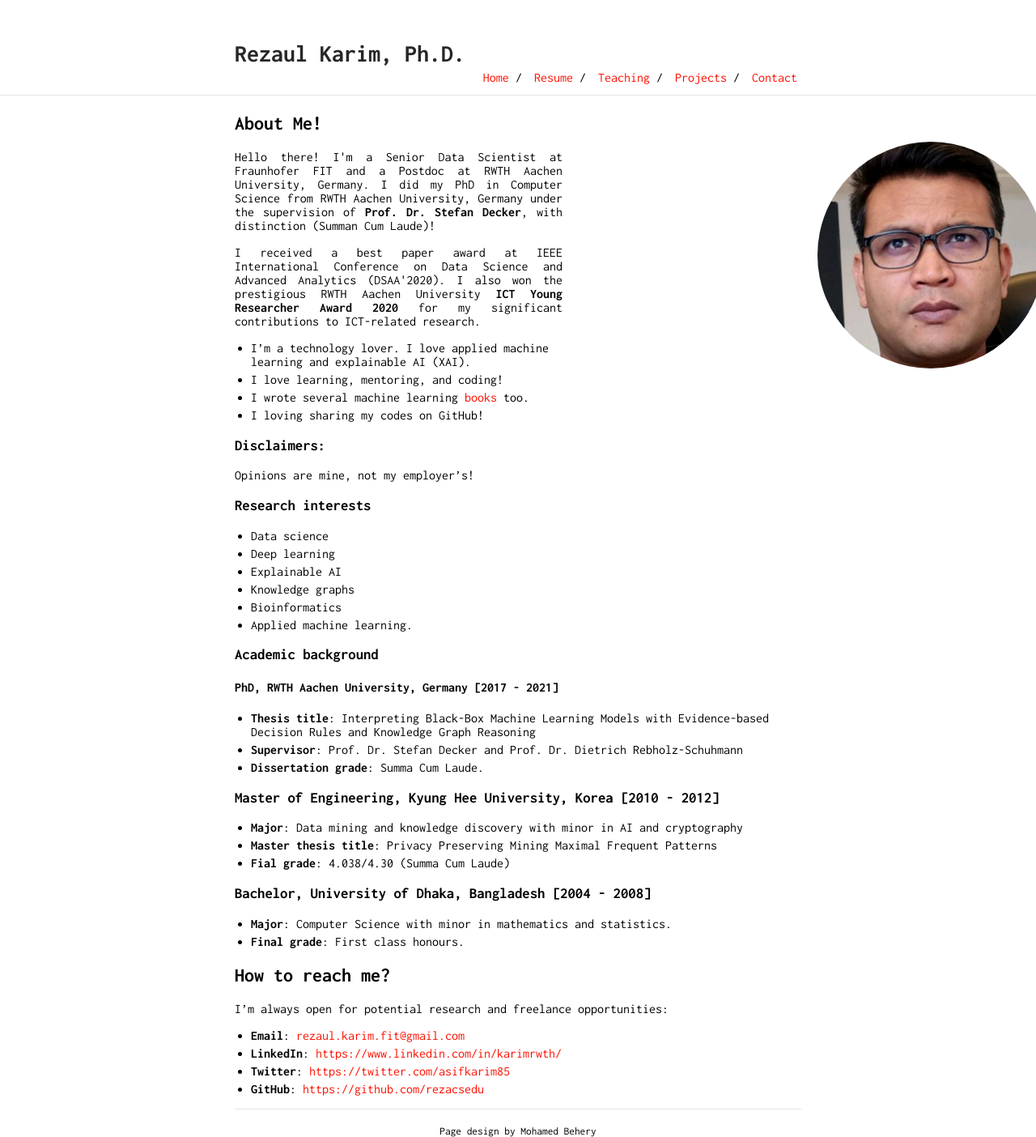
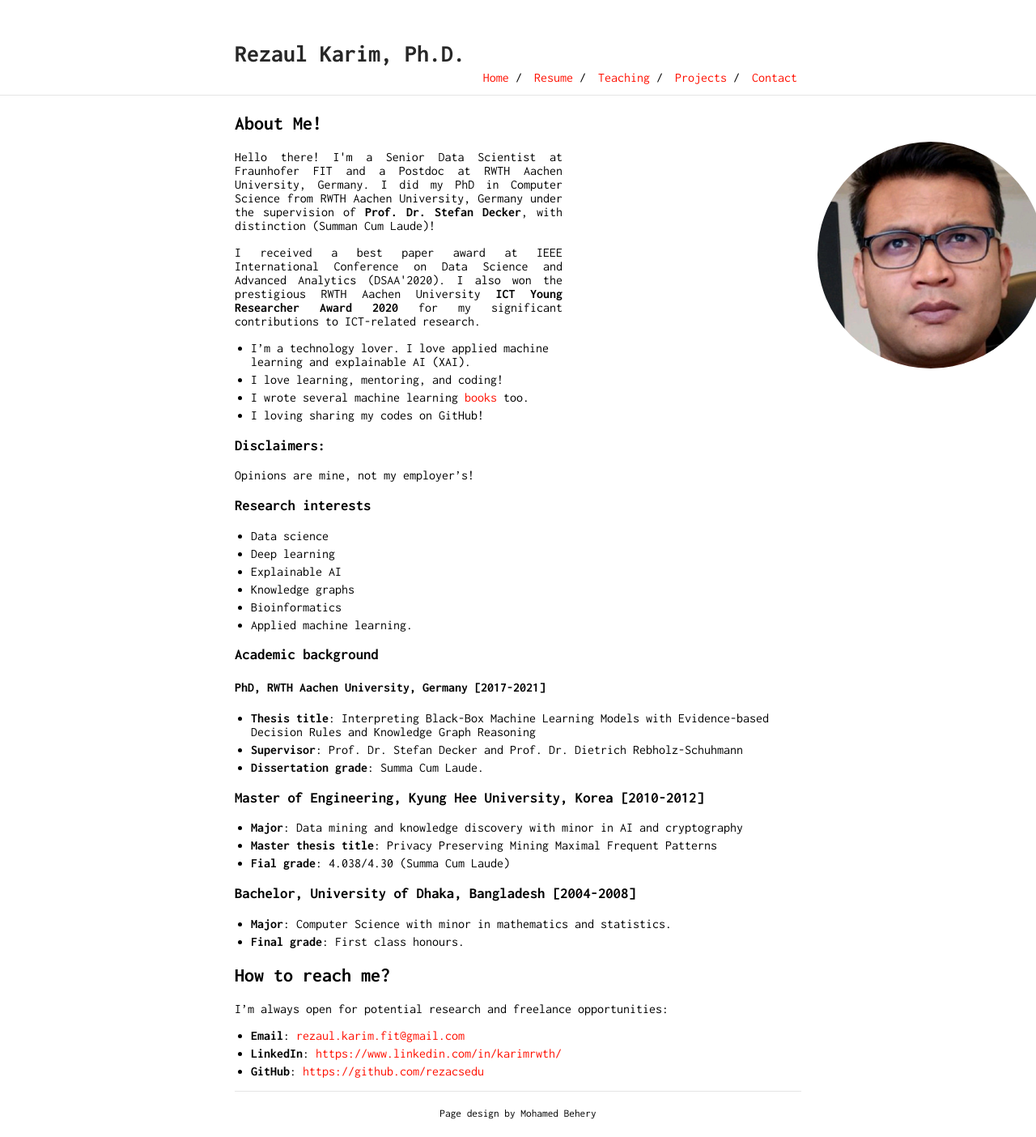
Before and after one commit to rezacsedu/rezacsedu.github.io, a Jekyll site: the page built from index.md, in a window 1280 px wide. Shown: the whole page at 81% size. Built offline with Jekyll 4.4.1, drawn with Linux system fonts in a browser that asks for light colours; our own code applies the rules of GitHub Pages for plain Markdown files; after the commit the page ends 1382 px from its top, so only the background shows below that.

Commit message:
Update index.md

```diff
--- a/index.md
+++ b/index.md
@@ -25,17 +25,17 @@ Opinions are mine, not my employer's!
 
 ### Academic background
 
-#### PhD, RWTH Aachen University, Germany [2017 - 2021]
+#### PhD, RWTH Aachen University, Germany [2017-2021]
 - **Thesis title**: Interpreting Black-Box Machine Learning Models with Evidence-based Decision Rules and Knowledge Graph Reasoning
 - **Supervisor**: Prof. Dr. Stefan Decker and Prof. Dr. Dietrich Rebholz-Schuhmann
 - **Dissertation grade**: Summa Cum Laude.
 
-### Master of Engineering, Kyung Hee University, Korea [2010 - 2012]
+### Master of Engineering, Kyung Hee University, Korea [2010-2012]
 - **Major**: Data mining and knowledge discovery with minor in AI and cryptography
 - **Master thesis title**: Privacy Preserving Mining Maximal Frequent Patterns
 - **Fial grade**: 4.038/4.30 (Summa Cum Laude)
 
-### Bachelor, University of Dhaka, Bangladesh [2004 - 2008]
+### Bachelor, University of Dhaka, Bangladesh [2004-2008]
 - **Major**: Computer Science with minor in mathematics and statistics.
 - **Final grade**: First class honours.
 
@@ -44,5 +44,4 @@ I'm always open for potential research and freelance opportunities:
 
 - **Email**: [rezaul.karim.fit@gmail.com](rezaul.karim.fit@gmail.com)
 - **LinkedIn**: [https://www.linkedin.com/in/karimrwth/](https://www.linkedin.com/in/karimrwth/)
-- **Twitter**: [https://twitter.com/asifkarim85](https://twitter.com/asifkarim85)
 - **GitHub**: [https://github.com/rezacsedu](https://github.com/rezacsedu)
```
